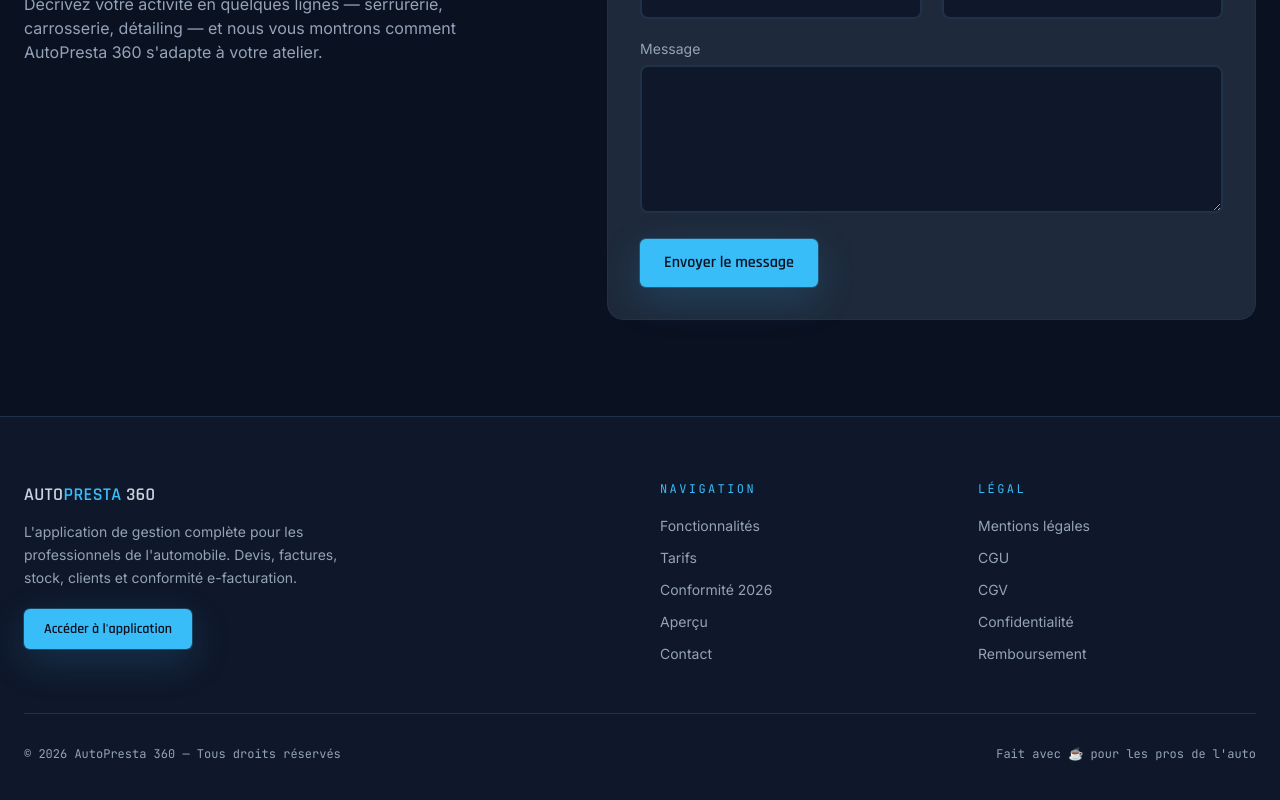
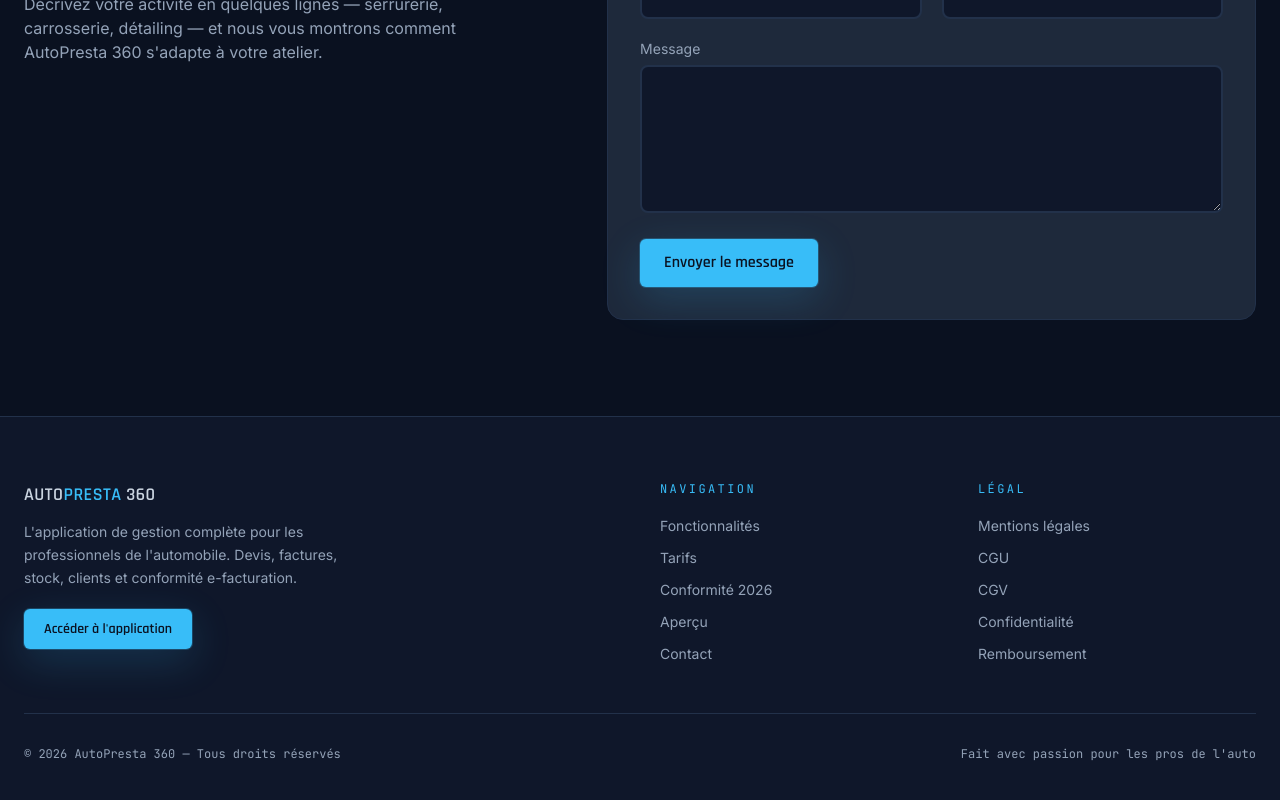
Before and after one commit to impactsolution45-pixel/autopresta360-site, a Next.js app: page / in a window 1280 px wide. Shown: the part 5722-6522 px from the top of the page. Built offline with nearby package versions, Linux system fonts and the light colour scheme.

Commit message:
Update footer app URL and change text message

```diff
--- a/components/Footer.tsx
+++ b/components/Footer.tsx
@@ -1,6 +1,6 @@
 import Link from "next/link";
 
-const APP_URL = "https://app.autopresta360.com";
+const APP_URL = "https://mon-app-devis.vercel.app";
 
 const LEGAL_LINKS = [
   { href: "/mentions-legales", label: "Mentions légales" },
@@ -76,7 +76,7 @@
             © {year} AutoPresta 360 — Tous droits réservés
           </p>
           <p className="font-mono text-xs text-mute">
-            Fait avec ☕ pour les pros de l'auto
+            Fait avec passion pour les pros de l'auto
           </p>
         </div>
       </div>
```
